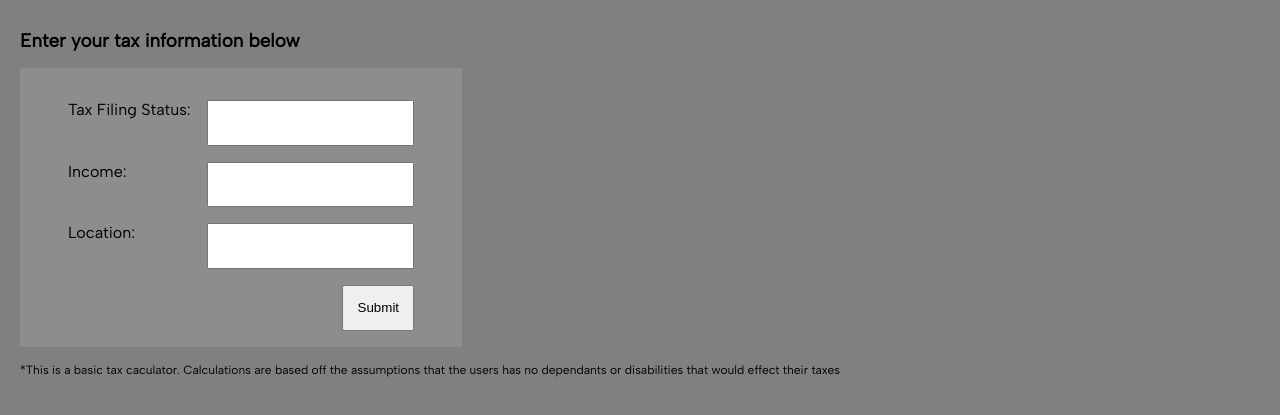
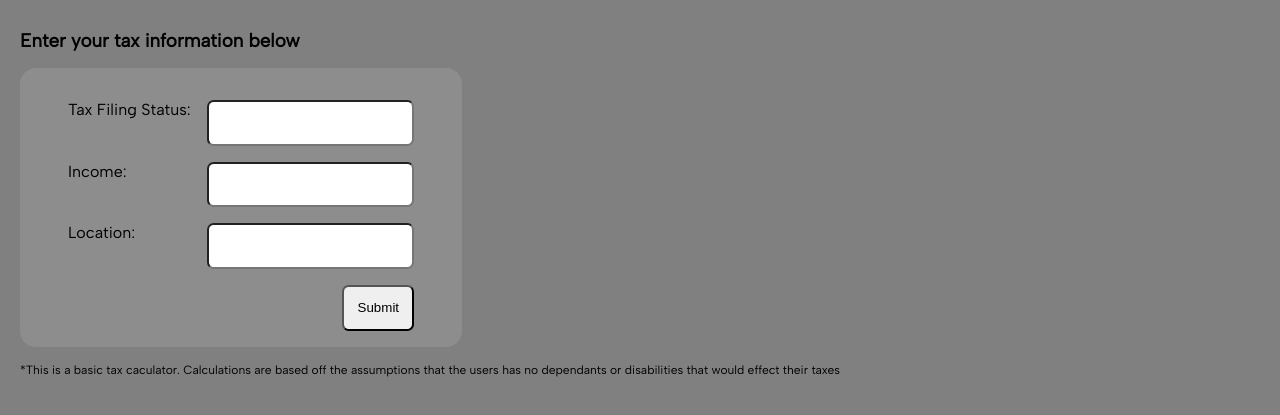
Before and after one commit to David-Saperstein/CS146, a plain HTML site: page tax.html in a window 1280 px wide. Shown: the part 201-616 px from the top of the page. Drawn offline with Linux system fonts and the light colour scheme.

Commit message:
rounded corners

```diff
--- a/styles/desktop.css
+++ b/styles/desktop.css
@@ -66,12 +66,14 @@ h1{
 
 input {
     padding: 1em 1em;
+    border-radius: 0.5em;
 }
 form{
     background-color: rgba(255,255,255,0.1);
     width: fit-content;
     padding: 1em 3em;
-    margin: 1em 0
+    margin: 1em 0;
+    border-radius: 1em;
 }
 
 .input-wrapper{
--- a/styles/tablet.css
+++ b/styles/tablet.css
@@ -66,12 +66,14 @@ h1{
 
 input {
     padding: 1em 1em;
+    border-radius: 0.5em;
 }
 form{
     background-color: rgba(255,255,255,0.1);
     width: fit-content;
     padding: 1em 3em;
-    margin: 1em 0
+    margin: 1em 0;
+    border-radius: 1em;
 }
 
 .input-wrapper{
```
